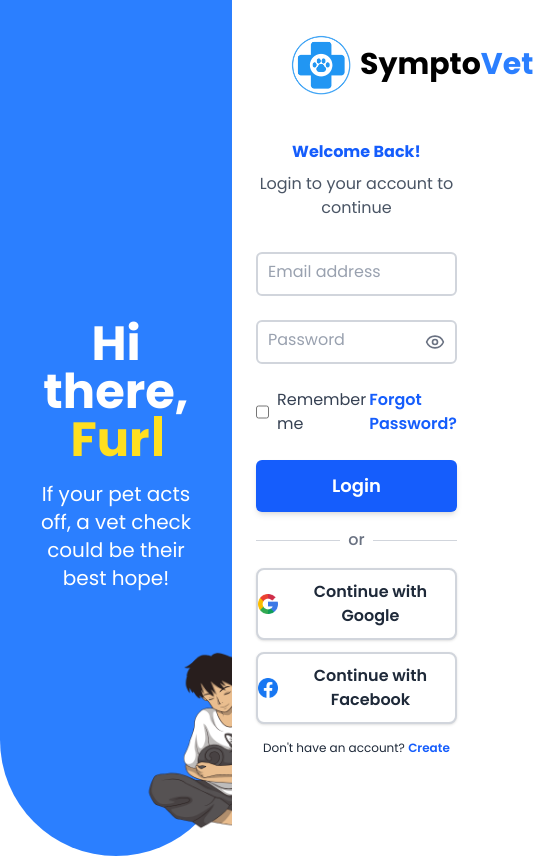
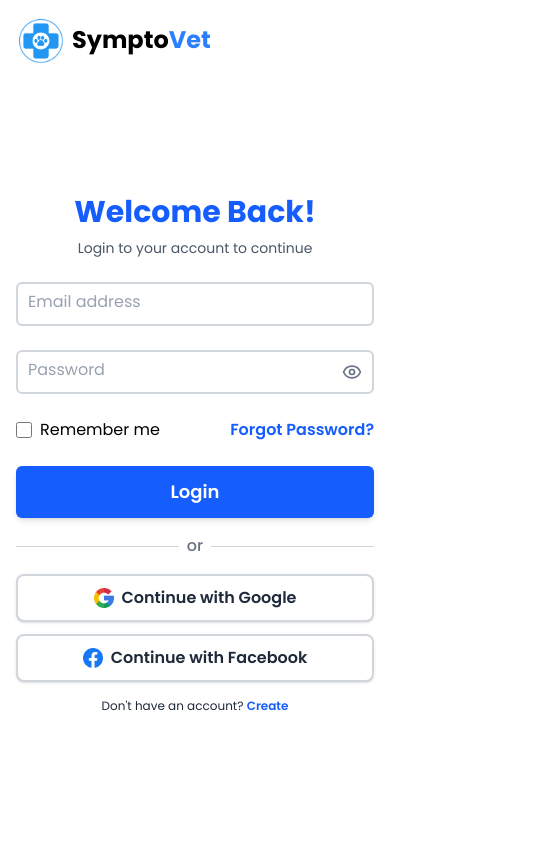
Before and after one commit to itsroorooo/SymptomsBasedReferralVetClinic, a Next.js app: page /login in a window 390 px wide. Shown: the whole page, 533 px wide, since content can reach past the window. Built offline with nearby package versions, Linux system fonts and the light colour scheme.

Commit message:
responsive login

```diff
--- a/app/components/landing/HomeSection.jsx
+++ b/app/components/landing/HomeSection.jsx
@@ -23,9 +23,9 @@ export default function HomeSection() {
         </p>
 
         {/* Get Started Button */}
-        <div className="mt-6 ml-95 flex justify-center md:justify-start transition ease-in-out delay-100 hover:translate-y-1 hover:scale-110">
+        <div className="mt-6 md:ml-70 ml-95 flex justify-center md:justify-start transition ease-in-out delay-100 hover:translate-y-1 hover:scale-110">
           <a
-            href="#"
+            href="signup"
             className="text-lg bg-blue-500 hover:bg-black text-white px-6 py-4 rounded shadow"
           >
             Get Started
--- a/app/layout.js
+++ b/app/layout.js
@@ -1,4 +1,3 @@
-// layout.js
 import { Poppins } from "next/font/google";
 import "./globals.css";
 import { ThemeProvider } from "next-themes";
@@ -13,6 +12,11 @@ const poppins = Poppins({
 export const metadata = {
   title: "SymptoVet",
   description: "Symptom-Based Referral System for Domestic Pets",
+  icons: {
+    icon: "/image/logo_blue.png",
+    shortcut: "/image/logo_blue.png",
+    apple: "/apple-touch-icon.png", // Recommended 180x180px for Apple devices
+  },
 };
 
 export default function RootLayout({ children }) {
--- a/app/login/page.jsx
+++ b/app/login/page.jsx
@@ -121,10 +121,10 @@ export default function LoginPage() {
   return (
     <div className="min-h-screen flex">
       {isNavigating && <Loading />}
-      {/* Image on the left side - full height */}
-      <div className="sm:hidden md:block md:w-1/2  bg-blue-500 flex flex-col items-center justify-center rounded-b-full">
-        <div className="text-center p-8 mt-72">
-          <h1 className="text-5xl font-bold text-white ">
+      {/* Left side - hidden on mobile, shown on md screens and up */}
+      <div className="hidden md:flex md:w-1/2 bg-blue-500 flex-col items-center justify-center rounded-b-full">
+        <div className="text-center p-8 mt-20">
+          <h1 className="text-5xl font-bold text-white">
             Hi there, <span className="text-yellow-300">{displayedText}</span>
             <span
               className={`inline-block w-2 h-10 bg-yellow-300 ml-1 ${
@@ -141,38 +141,39 @@ export default function LoginPage() {
           width={700}
           height={700}
           alt="SymptoVet Logo"
-          className="w-130 h-auto ml-58"
+          className="w-130 h-auto ml-35"
+          priority
         />
       </div>
 
-      {/* Login Form - Right side */}
+      {/* Right side - full width on mobile, half width on md screens and up */}
       <div className="w-full md:w-1/2 bg-white relative">
-        {/* Logo and text in top-right corner */}
-        <div className="md:left-8 absolute top-8 left-14 flex items-center">
+        {/* Logo and text - adjusted positioning for mobile */}
+        <div className="absolute top-4 left-4 md:left-8 md:top-8 flex items-center">
           <Image
             src="/image/logo_blue.png"
             width={60}
             height={60}
             alt="SymptoVet Logo"
-            className="w-16 h-auto"
+            className="w-12 h-auto md:w-16"
           />
-          <span className="md:text-2xl text-3xl font-bold ml-2">
+          <span className="text-2xl md:text-3xl font-bold ml-2">
             <span className="text-black">Sympto</span>
             <span className="text-blue-500">Vet</span>
           </span>
         </div>
 
-        <div className="flex items-center justify-center h-full p-6 md:p-12">
-          <div className="w-full max-w-lg">
-            <div className="text-center mb-8">
-              <h3 className="lg:text-5xl sm:text-4xl md:text-4xl font-bold text-blue-600 mt-10">
+        {/* Login form container - adjusted padding for mobile */}
+        <div className="flex items-center justify-center h-full p-4 md:p-6">
+          <div className="w-full max-w-md">
+            <div className="text-center mb-6 md:mb-8">
+              <h3 className="text-3xl md:text-4xl lg:text-5xl font-bold text-blue-600 mt-16 md:mt-20">
                 Welcome Back!
               </h3>
-              <p className="text-gray-600 mt-2">
+              <p className="text-gray-600 mt-2 text-sm md:text-base">
                 Login to your account to continue
               </p>
             </div>
-
             <form className="flex flex-col mt-6" onSubmit={handleSubmit}>
               {/* Email Input */}
               <div className="relative mb-6">
@@ -234,12 +235,12 @@ export default function LoginPage() {
 
               {/* Remember Me Checkbox */}
               <div className="flex justify-between items-center mb-6">
-                <label className="flex items-center text-gray-700">
+                <label className="flex items-center">
                   <input
                     type="checkbox"
                     checked={rememberMe}
                     onChange={handleCheckboxChange}
-                    className="h-4 w-4 text-blue-600 border-gray-300 rounded mr-2"
+                    className="h-4 w-4 accent-blue-600 rounded mr-2"
                     aria-label="Remember Me"
                   />
                   Remember me
--- a/app/signup/page.jsx
+++ b/app/signup/page.jsx
@@ -117,8 +117,8 @@ export default function SignupPage() {
   return (
     <div className="min-h-screen flex">
       {/* Image on the left side - full height */}
-      <div className="sm:hidden md:block md:w-1/2 bg-blue-500 flex flex-col items-center justify-center rounded-b-full">
-        <div className="text-center p-8 mt-72">
+      <div className="sm:hidden md:block md:w-1/2 bg-blue-500 flex flex-col items-center justify-center rounded-b-full ">
+        <div className="text-center p-8 mt-72 md:mt-18">
           <p className="text-2xl text-white mt-4">
             Your account helps us care for them like you do
           </p>
@@ -128,7 +128,7 @@ export default function SignupPage() {
           width={1000}
           height={1000}
           alt="SymptoVet Logo"
-          className="w-130 h-auto ml-58"
+          className="w-130 h-auto ml-58 md:ml-35"
         />
       </div>
       {/* Sign Form - Right side */}
@@ -136,7 +136,7 @@ export default function SignupPage() {
         {/* Logo and text in top-right corner */}
         <div className="md:left-8 absolute top-8 left-14 flex items-center">
           <Image
-            src="/image/Logoblue.png"
+            src="/image/logo_blue.png"
             width={60}
             height={60}
             alt="SymptoVet Logo"
@@ -150,8 +150,8 @@ export default function SignupPage() {
 
         <div className="flex items-center justify-center h-full p-6 md:p-12">
           <div className="w-full max-w-lg">
-            <div className="text-center mb-8">
-              <h3 className="lg:text-5xl sm:text-4xl md:text-4xl font-bold text-blue-600 mt-10">
+            <div className="text-center">
+              <h3 className="lg:text-5xl sm:text-4xl md:text-4xl font-bold text-blue-600 mt-10 md:mt-8">
                 Create an Account
               </h3>
               <p className="text-gray-600 mt-2">
```
